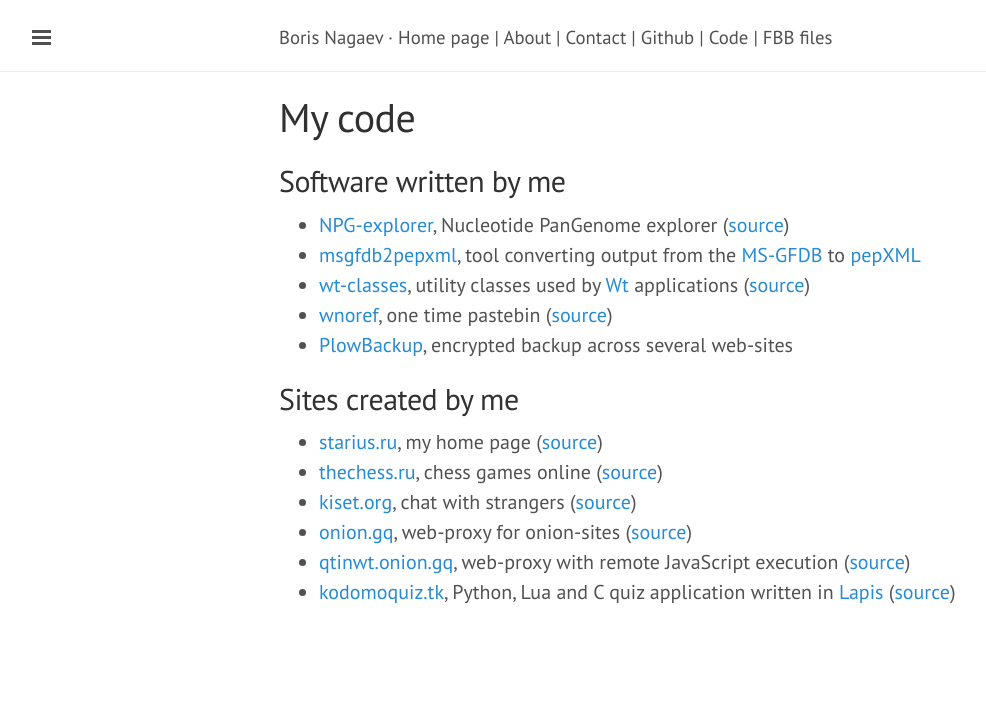
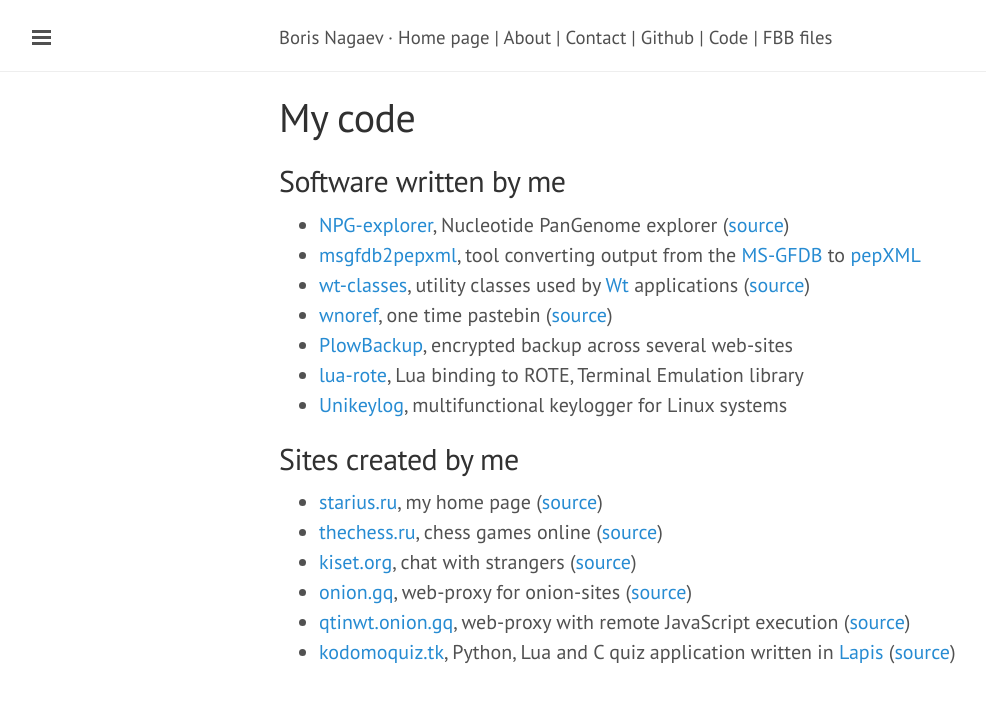
Before and after one commit to starius/starius.github.io, a Jekyll site: the page built from code.md, in a window 1280 px wide. Shown: the top 703 px of the page, without its empty margins (1-987 px from the left). Built offline with Jekyll 4.4.1, drawn with Linux system fonts in a browser that asks for light colours; Markdown is read by kramdown in place of the engine named in the settings.

Commit message:
add lua-rote and unikeylog to list of projects

```diff
--- a/code.md
+++ b/code.md
@@ -15,6 +15,10 @@ title: My code
     ([source][wnoref-src])
  * [PlowBackup][plowbackup], encrypted backup across
     several web-sites
+ * [lua-rote][lua-rote], Lua binding to ROTE,
+    Terminal Emulation library
+ * [Unikeylog][Unikeylog], multifunctional keylogger for
+    Linux systems
 
 [npge]: http://mouse.belozersky.msu.ru/tools/npge.html
 [npge-src]: https://github.com/npge/npge
@@ -27,6 +31,8 @@ title: My code
 [wnoref]: http://starius.ru/wnoref/
 [wnoref-src]: https://bitbucket.org/starius/wt-classes/src/tip/examples/wnoref.cpp
 [plowbackup]: https://bitbucket.org/starius/config/src/tip/bin/plowbackup.py
+[lua-rote]: https://starius.github.io/lua-rote/
+[Unikeylog]: https://github.com/hummelchen/unikeylog
 
 ## Sites created by me
 
```
